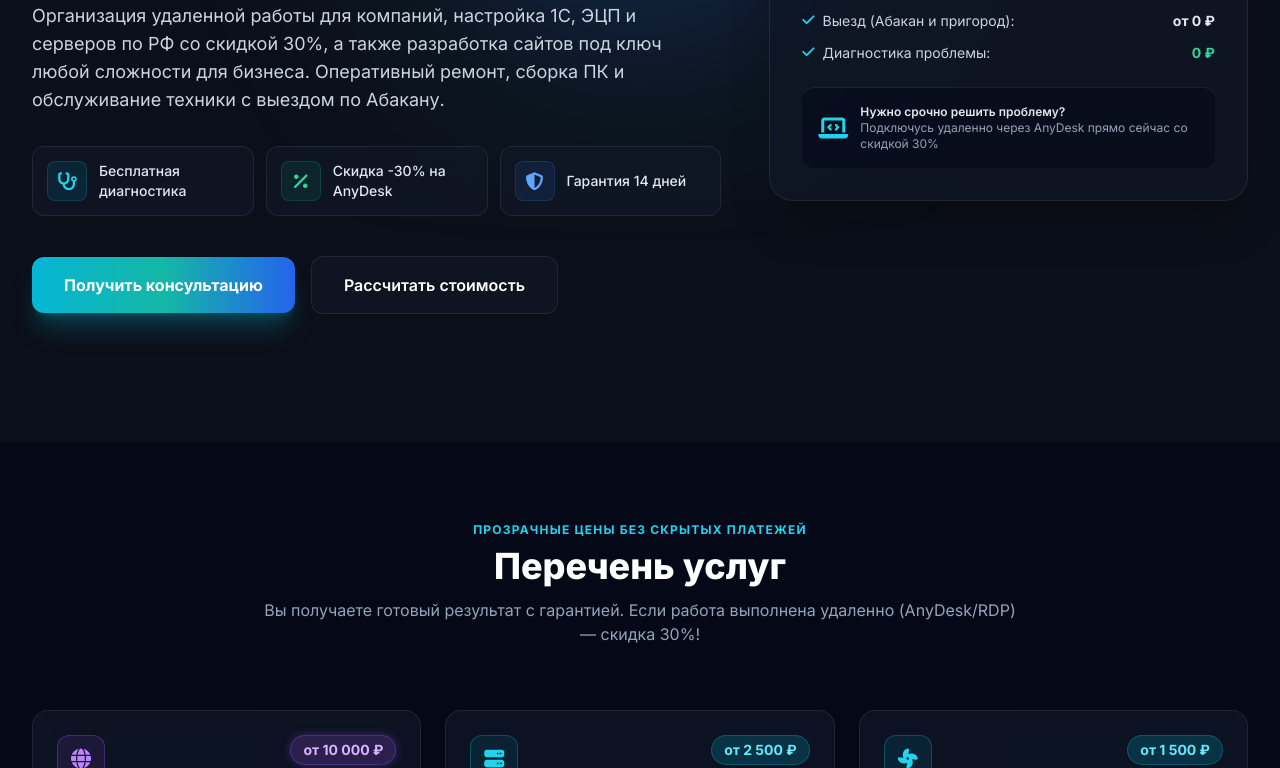
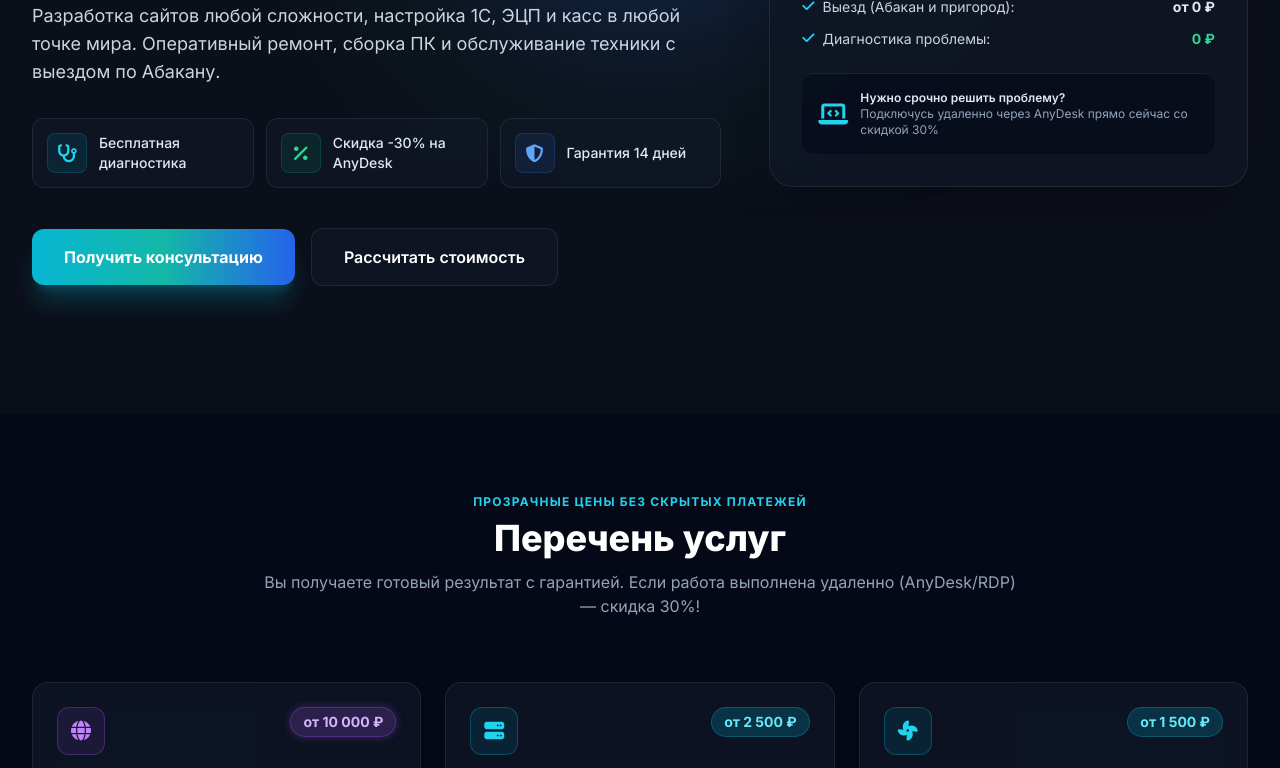
Before and after one commit to atarovart/MySite, a website: page index.html in a window 1280 px wide. Shown: the part 482-1250 px from the top of the page. Drawn offline with Linux system fonts and the light colour scheme.

Commit message:
site10.release1

```diff
--- a/index.html
+++ b/index.html
@@ -325,7 +325,7 @@
                     </h1>
 
                     <p class="text-base sm:text-lg text-slate-300 font-normal leading-relaxed mb-8 max-w-2xl mx-auto lg:mx-0" data-i18n="hero.desc">
-                        Организация удаленной работы для компаний, настройка 1С, ЭЦП и серверов по РФ со скидкой 30%, а также разработка сайтов под ключ любой сложности для бизнеса. Оперативный ремонт, сборка ПК и обслуживание техники с выездом по Абакану.
+                        Разработка сайтов любой сложности, настройка 1С, ЭЦП и касс в любой точке мира. Оперативный ремонт, сборка ПК и обслуживание техники с выездом по Абакану.
                     </p>
 
                     <!-- Feature Badges -->
@@ -1121,7 +1121,7 @@
                 'hero.title': 'Настройка 1С, ИТ-аутсорсинг и',
                 'hero.titleAccent': 'удаленная поддержка',
                 'hero.titleTail': 'по всей России',
-                'hero.desc': 'Организация удаленной работы для компаний, настройка 1С, ЭЦП и серверов по РФ со скидкой 30%, а также разработка сайтов под ключ любой сложности для бизнеса. Оперативный ремонт, сборка ПК и обслуживание техники с выездом по Абакану.',
+                'hero.desc': 'Разработка сайтов любой сложности, настройка 1С, ЭЦП и касс в любой точке мира. Оперативный ремонт, сборка ПК и обслуживание техники с выездом по Абакану.',
                 'hero.feature1': 'Бесплатная диагностика',
                 'hero.feature2': 'Скидка -30% на AnyDesk',
                 'hero.feature3': 'Гарантия 14 дней',
@@ -1257,7 +1257,7 @@
                 'hero.title': '1C setup, IT outsourcing and',
                 'hero.titleAccent': 'remote support',
                 'hero.titleTail': 'across Russia',
-                'hero.desc': 'We organize remote work for companies, configure 1C, digital signatures and servers across Russia with a 30% discount, and build turnkey websites of any complexity. Fast PC repair, assembly and equipment servicing with on-site visits in Abakan.',
+                'hero.desc': 'Разработка сайтов любой сложности, настройка 1С, ЭЦП и касс в любой точке мира. Оперативный ремонт, сборка ПК и обслуживание техники с выездом по Абакану.',
                 'hero.feature1': 'Free diagnosis',
                 'hero.feature2': '30% discount on AnyDesk',
                 'hero.feature3': '14-day warranty',
@@ -1393,7 +1393,7 @@
                 'hero.title': 'Podešavanje 1C, IT outsourcing i',
                 'hero.titleAccent': 'udaljena podrška',
                 'hero.titleTail': 'po celoj Rusiji',
-                'hero.desc': 'Organizujemo rad na daljinu za kompanije, podešavamo 1C, elektronski potpis i servere po celoj Rusiji sa popustom od 30%, kao i izradu web sajtova pod ključ bilo koje složenosti. Brza popravka računara, montaža i servis opreme sa dolaskom u Abakanu.',
+                'hero.desc': 'Разработка сайтов любой сложности, настройка 1С, ЭЦП и касс в любой точке мира. Оперативный ремонт, сборка ПК и обслуживание техники с выездом по Абакану.',
                 'hero.feature1': 'Besplatna dijagnoza',
                 'hero.feature2': 'Popust 30% na AnyDesk',
                 'hero.feature3': 'Garancija 14 dana',
```
